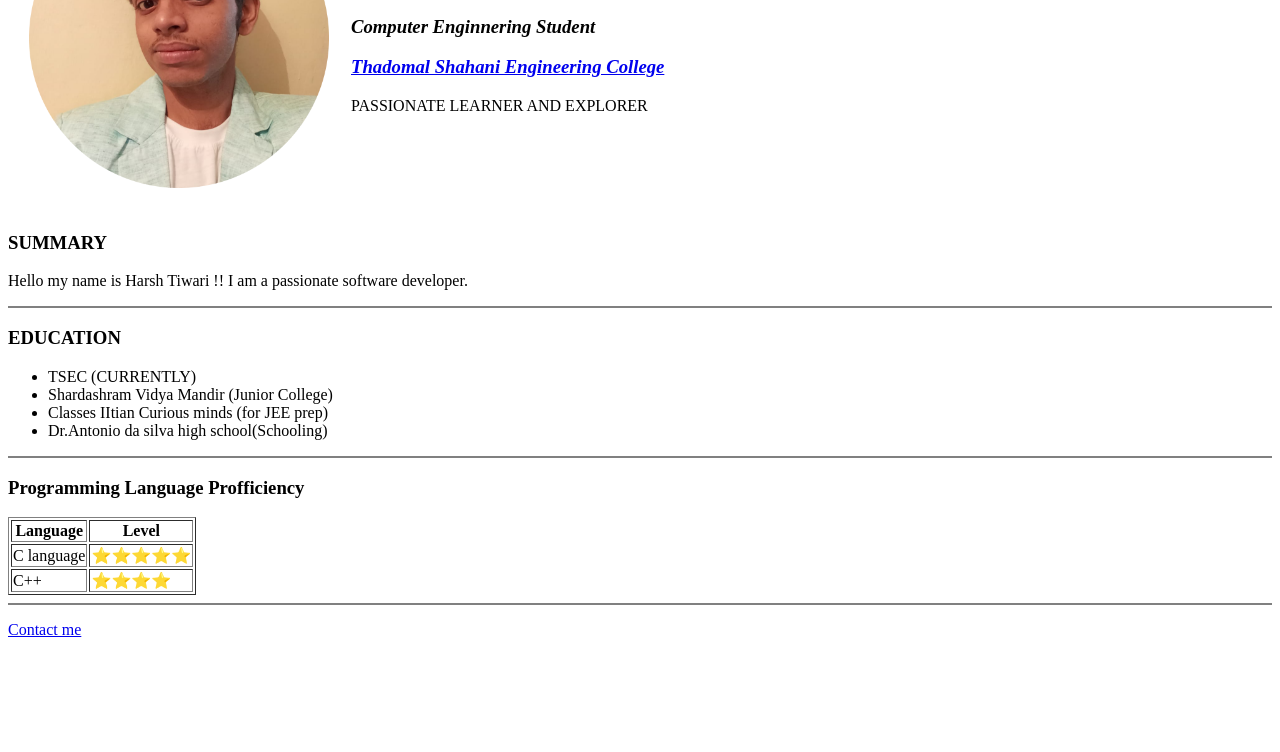
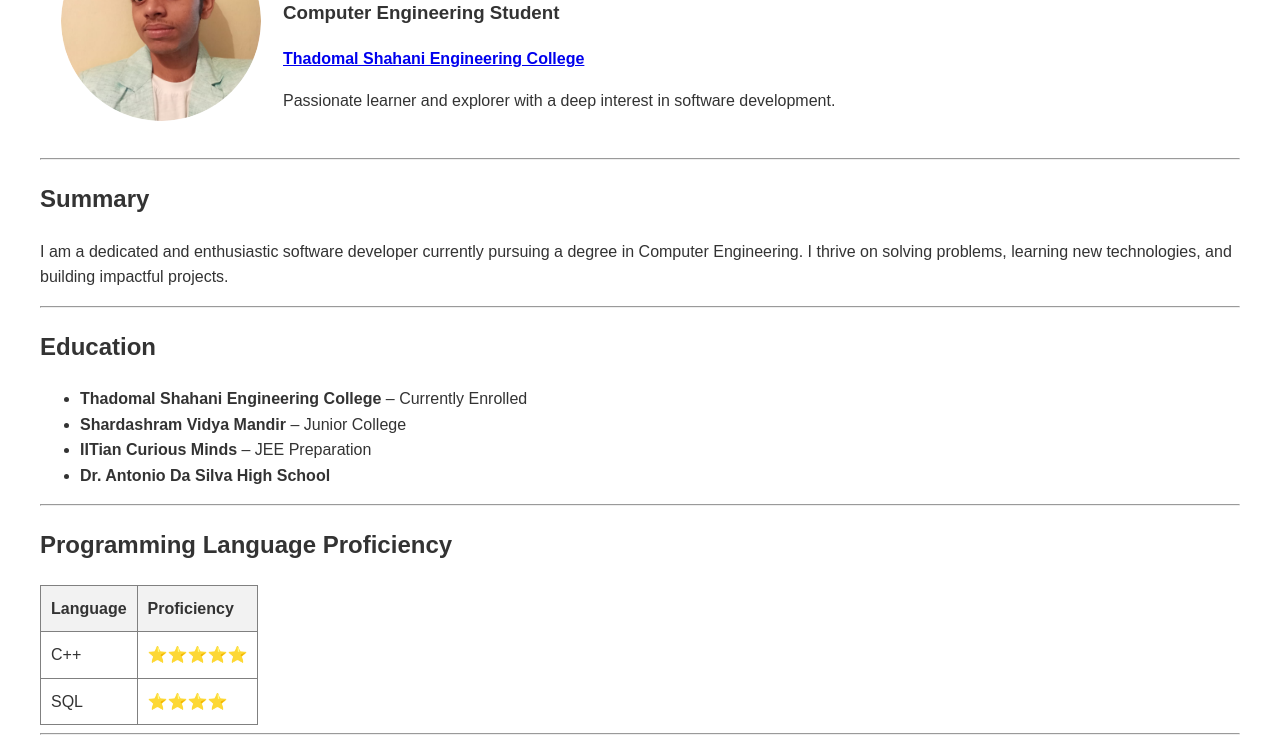
Before and after one commit to harry1801/my-resume, a plain HTML site: page index.html in a window 1280 px wide. Shown: the part 141-893 px from the top of the page. Before the commit the page ends 800 px from the top, so only its background shows below. Drawn offline with Linux system fonts and the light colour scheme.

Commit message:
Updated Resume

```diff
--- a/index.html
+++ b/index.html
@@ -1,52 +1,104 @@
 <!DOCTYPE html>
 <html lang="en">
   <head>
-    <meta charset="UTF-8">
-    <meta http-equiv="X-UA-Compatible" content="IE=edge">
-    <meta name="viewport" content="width=device-width, initial-scale=1.0">
-    <title>My Resume</title>
+    <meta charset="UTF-8" />
+    <meta http-equiv="X-UA-Compatible" content="IE=edge" />
+    <meta name="viewport" content="width=device-width, initial-scale=1.0" />
+    <title>Harsh Tiwari - Resume</title>
   </head>
-<body>
+  <body
+    style="
+      font-family: Arial, sans-serif;
+      line-height: 1.6;
+      margin: 40px;
+      color: #333;
+    "
+  >
     <table cellspacing="20">
       <tr>
-        <td><img src="harsh3.png" height="300" width="300"></td>
-        <td>  <h2>HARSH TIWARI</h2>
-          <h3><em>Computer Enginnering Student <p> <strong><a href="https://tsec.edu/"> Thadomal Shahani Engineering College</a> </strong></p></em></h3>
-        <p>PASSIONATE LEARNER AND EXPLORER </p></td>
+        <td>
+          <img
+            src="harsh3.png"
+            alt="Harsh Tiwari"
+            height="200"
+            width="200"
+            style="border-radius: 100px"
+          />
+        </td>
+        <td>
+          <h1 style="margin-bottom: 5px">Harsh Tiwari</h1>
+          <h3 style="margin-top: 0">Computer Engineering Student</h3>
+          <p>
+            <strong
+              ><a href="https://tsec.edu/" target="_blank"
+                >Thadomal Shahani Engineering College</a
+              ></strong
+            >
+          </p>
+          <p>
+            Passionate learner and explorer with a deep interest in software
+            development.
+          </p>
+        </td>
       </tr>
+    </table>
 
-  </table>
-  <h3>SUMMARY</h3>
- <p>Hello my name is Harsh Tiwari !! I am a passionate software developer. </p>
-<hr size="2" noshade>
-<h3>EDUCATION</h3>
+    <hr />
+
+    <section>
+      <h2>Summary</h2>
+      <p>
+        I am a dedicated and enthusiastic software developer currently pursuing
+        a degree in Computer Engineering. I thrive on solving problems, learning
+        new technologies, and building impactful projects.
+      </p>
+    </section>
+
+    <hr />
+
+    <section>
+      <h2>Education</h2>
       <ul>
-  <li>TSEC (CURRENTLY)</li>
-  <li>Shardashram Vidya Mandir (Junior College)</li>
-  <li> Classes IItian Curious minds (for JEE prep)</li>
-  <li>Dr.Antonio da silva high school(Schooling)</li>
+        <li>
+          <strong>Thadomal Shahani Engineering College</strong> – Currently
+          Enrolled
+        </li>
+        <li><strong>Shardashram Vidya Mandir</strong> – Junior College</li>
+        <li><strong>IITian Curious Minds</strong> – JEE Preparation</li>
+        <li><strong>Dr. Antonio Da Silva High School</strong></li>
       </ul>
-<hr size="2" noshade>
-<h3>Programming Language Profficiency</h3>
-<table border="1">
-  <tr>
+    </section>
 
+    <hr />
+
+    <section>
+      <h2>Programming Language Proficiency</h2>
+      <table
+        border="1"
+        cellpadding="10"
+        cellspacing="0"
+        style="border-collapse: collapse; text-align: left"
+      >
+        <tr style="background-color: #f2f2f2">
           <th>Language</th>
-    <th>Level</th>
+          <th>Proficiency</th>
         </tr>
         <tr>
-
-    <td> C language</td>
+          <td>C++</td>
           <td>⭐⭐⭐⭐⭐</td>
         </tr>
         <tr>
-
-    <td>  C++</td>
+          <td>SQL</td>
           <td>⭐⭐⭐⭐</td>
         </tr>
       </table>
-<hr size="2" noshade>
-<p>
-<a href="./contact.html">Contact me</a></p>
+    </section>
+
+    <hr />
+
+    <section>
+      <h2>Contact</h2>
+      <p><a href="./contact.html">Click here to contact me</a></p>
+    </section>
   </body>
 </html>
```
Also changed, not shown: hello.html (added, +1 -0 lines), 1 other file. Lines whose indentation alone changed are shown as unchanged.
